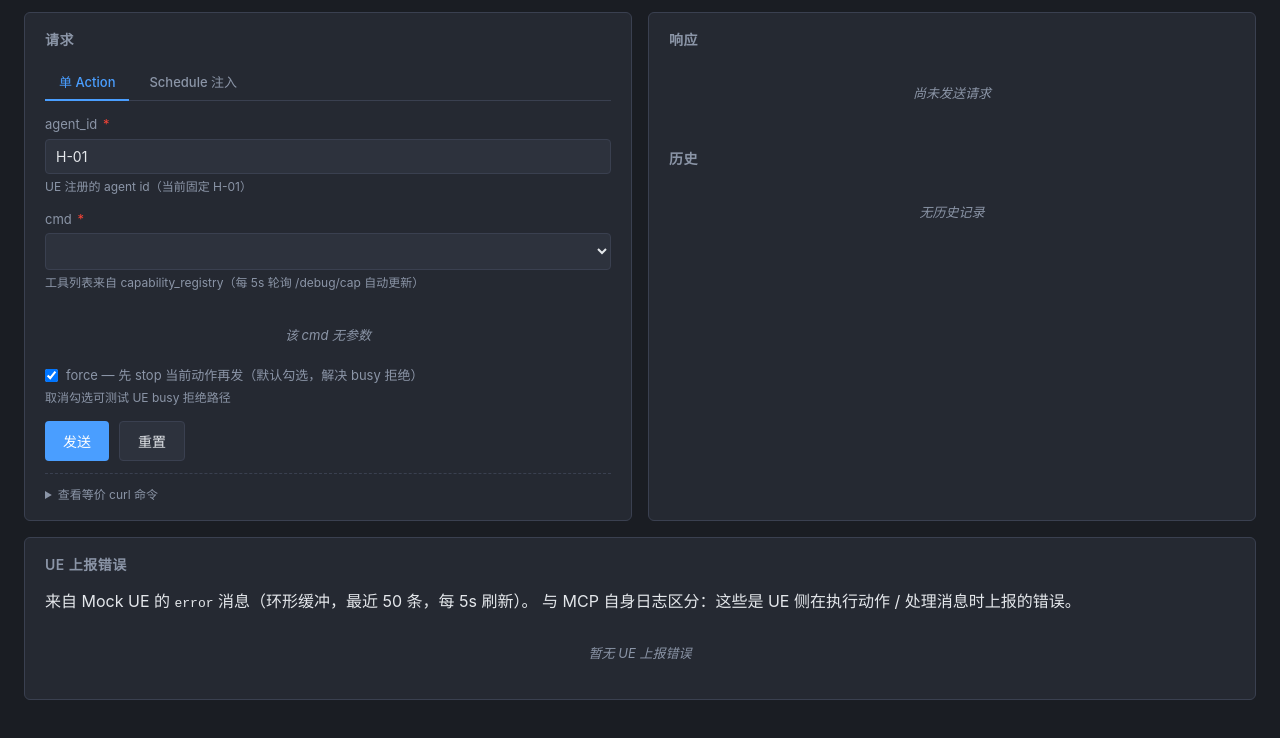
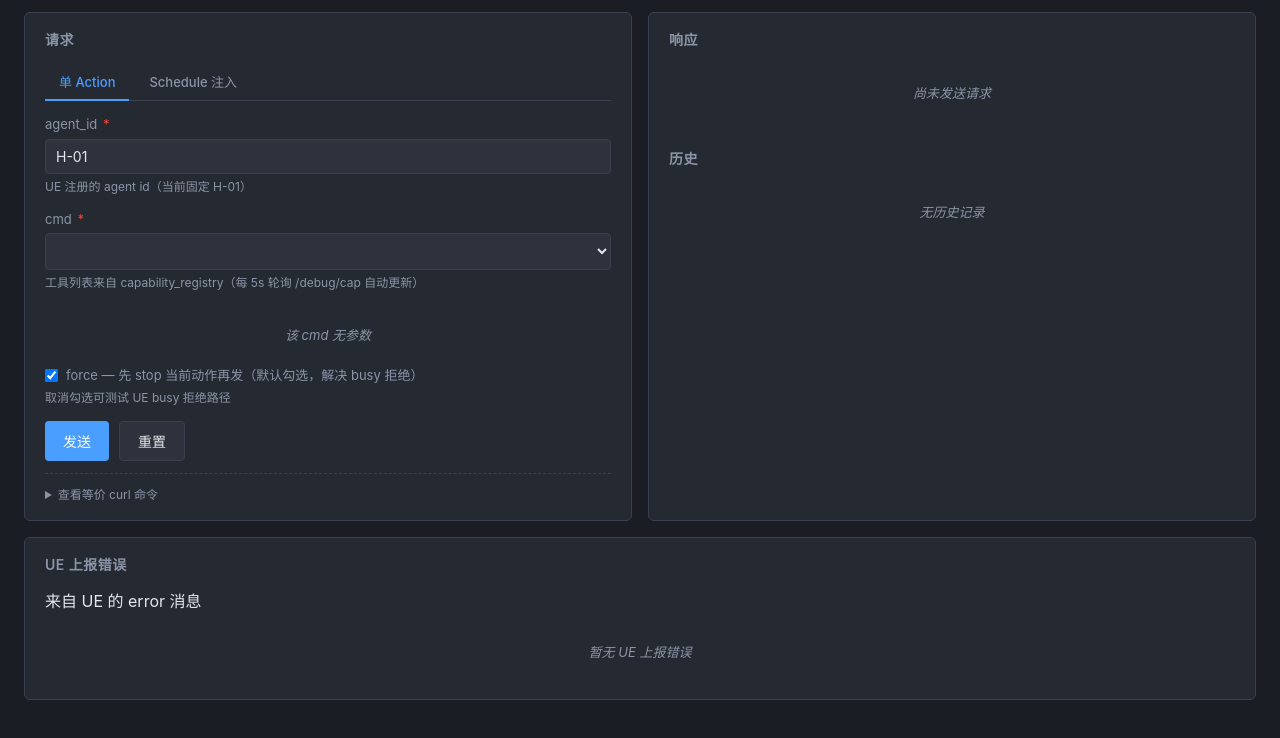
Before and after one commit to yitian-chen/SmartNPC, a plain HTML site: page agenttown-mcp/cmd/agenttown-mcp/web/debug.html in a window 1280 px wide. Shown: the part 60-798 px from the top of the page. Drawn offline with Linux system fonts and the light colour scheme; no server answers.

Commit message:
docs(mcp): 精简 debug web UE 错误面板提示文字

```diff
--- a/agenttown-mcp/cmd/agenttown-mcp/web/debug.html
+++ b/agenttown-mcp/cmd/agenttown-mcp/web/debug.html
@@ -390,8 +390,7 @@
   <section class="panel" style="grid-column: 1 / -1;">
     <h2>UE 上报错误 <span id="ue-error-count" class="count-badge" style="display:none;">0</span></h2>
     <div class="hint" style="margin-bottom:10px;">
-      来自 Mock UE 的 <code>error</code> 消息（环形缓冲，最近 50 条，每 5s 刷新）。
-      与 MCP 自身日志区分：这些是 UE 侧在执行动作 / 处理消息时上报的错误。
+      来自 UE 的 error 消息
     </div>
     <div id="ue-error-list">
       <div class="empty-state">暂无 UE 上报错误</div>
```
